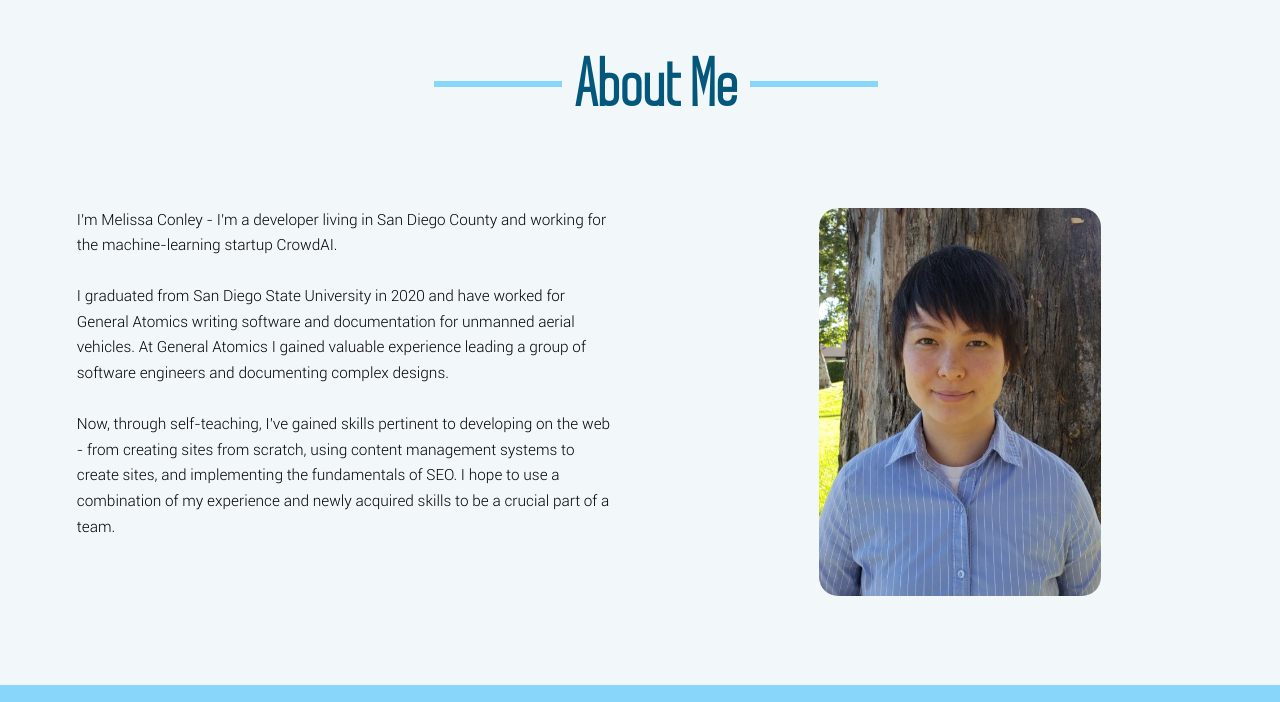
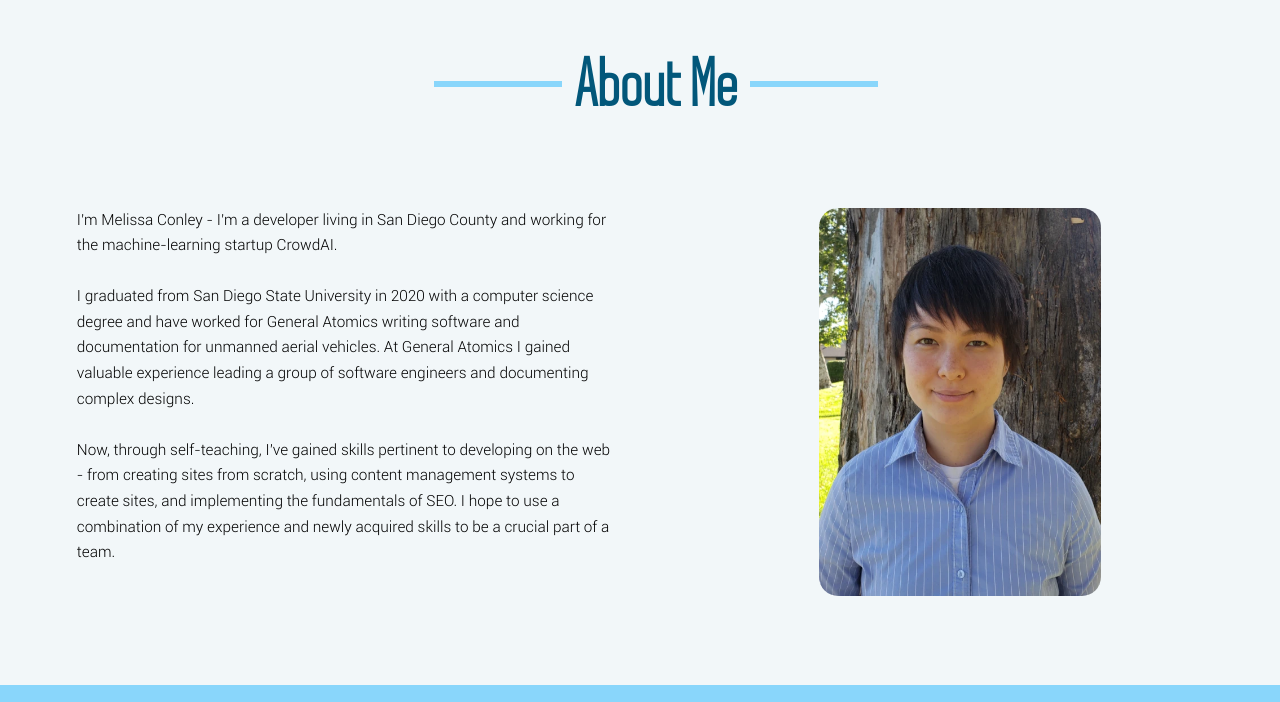
Before and after one commit to MConley16/mconley16.github.io, a plain HTML site: page index.html in a window 1280 px wide. Shown: the part 3431-4133 px from the top of the page. Drawn offline with Linux system fonts and the light colour scheme.

Commit message:
Update index.html
Added to "about me" paragraphs

```diff
--- a/index.html
+++ b/index.html
@@ -116,7 +116,7 @@
 
                 <div class="flexbox">
                     <div class="flex-text">
-                        <p>I'm Melissa Conley - I'm a developer living in San Diego County and working for the machine-learning startup CrowdAI.<br><br>I graduated from San Diego State University in 2020 and have worked
+                        <p>I'm Melissa Conley - I'm a developer living in San Diego County and working for the machine-learning startup CrowdAI.<br><br>I graduated from San Diego State University in 2020 with a computer science degree and have worked
                         for General Atomics writing software and documentation for unmanned aerial vehicles. At General Atomics I gained valuable experience leading a group of software
                         engineers and documenting complex designs.<br><br>Now, through self-teaching, I've gained skills pertinent to developing on the web - from creating sites from scratch,
                         using content management systems to create sites, and implementing the fundamentals of SEO. I hope to use a combination of my experience and newly acquired skills to be
```
